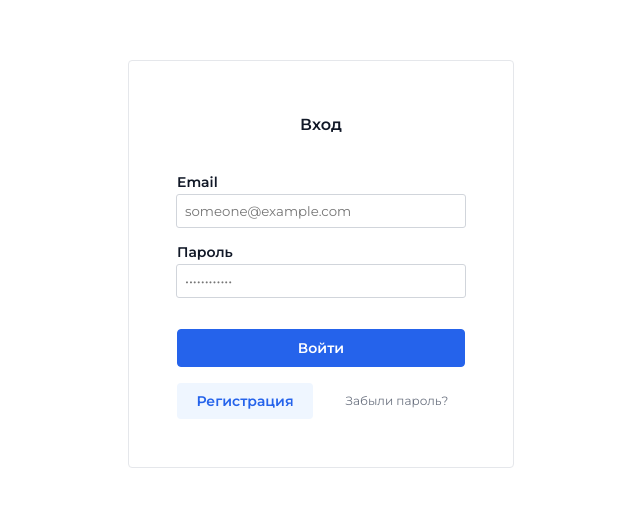
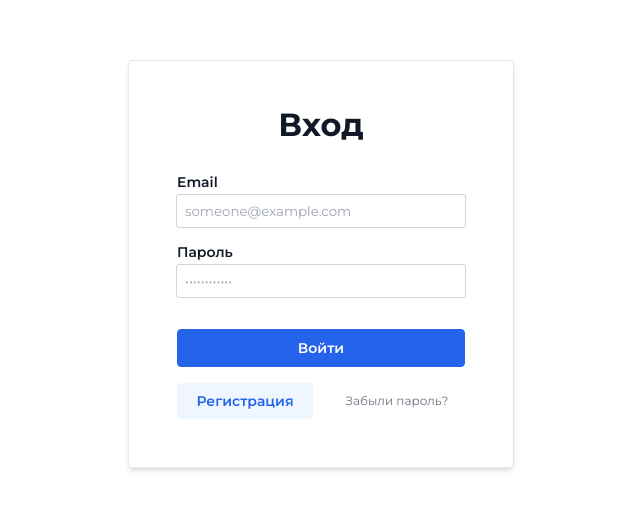
Before and after one commit to catannoyance/ylab_t1, a React (Vite) app: page / in a window 1280 px wide. Shown: the part 136-646 px from the top of the page, without its empty margins (319-959 px from the left). Built offline with nearby package versions, Linux system fonts and the light colour scheme.

Commit message:
more tweaks ..

```diff
--- a/src/Auth.module.scss
+++ b/src/Auth.module.scss
@@ -9,6 +9,10 @@
     padding: var(--spacing-xl);
 
     border-radius: var(--border-radius-sm);
+
+    box-shadow:
+        0 4px 6px -1px rgb(0 0 0 / 0.1),
+        0 2px 4px -2px rgb(0 0 0 / 0.1);
 }
 
 .fieldContainer {
@@ -41,9 +45,10 @@
     margin: 0;
 }
 
-@media screen and (max-width: 500px) {
+@media screen and (max-width: 600px) {
     .auth {
         width: 100%;
         border: none;
+        box-shadow: none;
     }
 }
--- a/src/Button.module.scss
+++ b/src/Button.module.scss
@@ -1,14 +1,13 @@
 .button {
     padding: var(--spacing-xs) var(--spacing-sm);
+    cursor: pointer;
     border: none;
-    cursor: pointer;
     border-radius: var(--border-radius-sm);
+
     font-size: var(--text-sm);
     line-height: var(--leading-sm);
     font-weight: 600;
-    border: none;
     font-family: "Montserrat", sans-serif;
-    text-decoration: none;
 
     outline: 0px solid var(--c-blue-600);
     outline-offset: 2px;
@@ -16,10 +15,6 @@
 
     white-space: nowrap;
     user-select: none;
-
-    &:hover {
-        text-decoration: underline;
-    }
 
     &:focus {
         outline: 3px solid var(--c-blue-600);
@@ -31,10 +26,13 @@
     color: var(--c-neutral-0);
     border: 1px solid var(--c-blue-600);
 
+    &:hover {
+        background: var(--c-blue-700);
+        outline-color: var(--c-blue-700);
+    }
+
     &:active {
-        background: var(--c-blue-700);
-        border: 1px solid var(--c-blue-700);
-        outline-color: var(--c-blue-700);
+        background: var(--c-blue-800);
     }
 }
 
@@ -43,8 +41,11 @@
     color: var(--c-blue-600);
     background: var(--c-blue-50);
 
+    &:hover {
+        background: var(--c-blue-100);
+    }
     &:active {
-        background: var(--c-blue-100);
+        background: var(--c-blue-200);
     }
 }
 
@@ -58,10 +59,10 @@
     text-decoration: none;
 
     &:hover {
-        text-decoration: underline;
+        background: var(--c-neutral-100);
     }
 
     &:active {
-        background: var(--c-neutral-50);
+        background: var(--c-neutral-200);
     }
 }
--- a/src/TextInput.module.scss
+++ b/src/TextInput.module.scss
@@ -17,9 +17,13 @@
         outline: 1px solid var(--c-neutral-300);
 
         transition: outline 0.1s ease;
-    }
 
-    & > input:focus {
-        outline: 3px solid var(--c-blue-500);
+        &:focus {
+            outline: 3px solid var(--c-blue-500);
+        }
+
+        &::placeholder {
+            color: var(--c-neutral-400);
+        }
     }
 }
--- a/src/index.scss
+++ b/src/index.scss
@@ -1,4 +1,4 @@
-@import url("https://fonts.googleapis.com/css2?family=Montserrat:wght@400;500;600&display=swap");
+@import url("https://fonts.googleapis.com/css2?family=Montserrat:wght@400;500;600;700&display=swap");
 
 :root {
     --spacing-xxs: 4px;
@@ -40,12 +40,14 @@
     --text-md: 1rem;
     --text-lg: 1.125rem;
     --text-xl: 1.5rem;
+    --text-xxl: 2rem;
 
     --leading-xs: 1rem;
     --leading-sm: 1.25rem;
     --leading-md: 1.5rem;
     --leading-lg: 1.75rem;
     --leading-xl: 2rem;
+    --leading-xxl: 2.5rem;
 
     color: var(--c-neutral-900);
     font-family: "Montserrat", sans-serif;
@@ -55,6 +57,8 @@ body {
     margin: 0;
 }
 
-html, body, #root {
+html,
+body,
+#root {
     height: 100%;
 }
```
